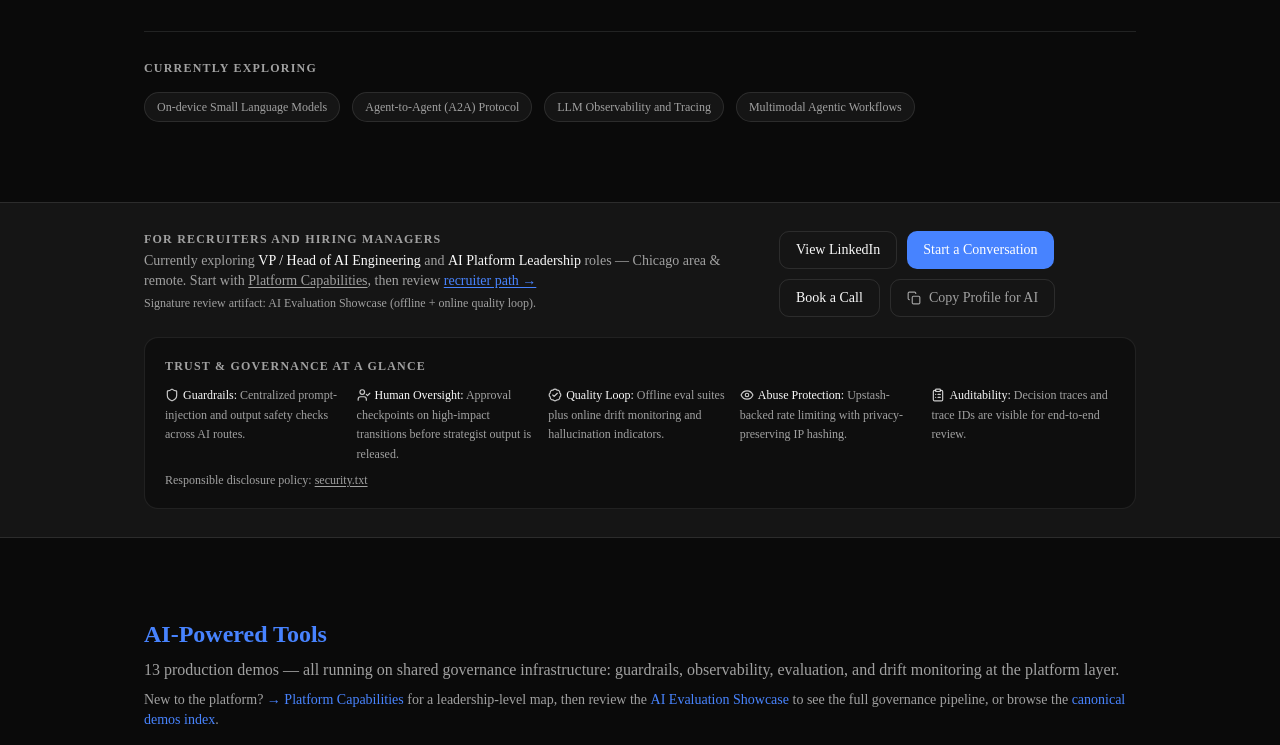
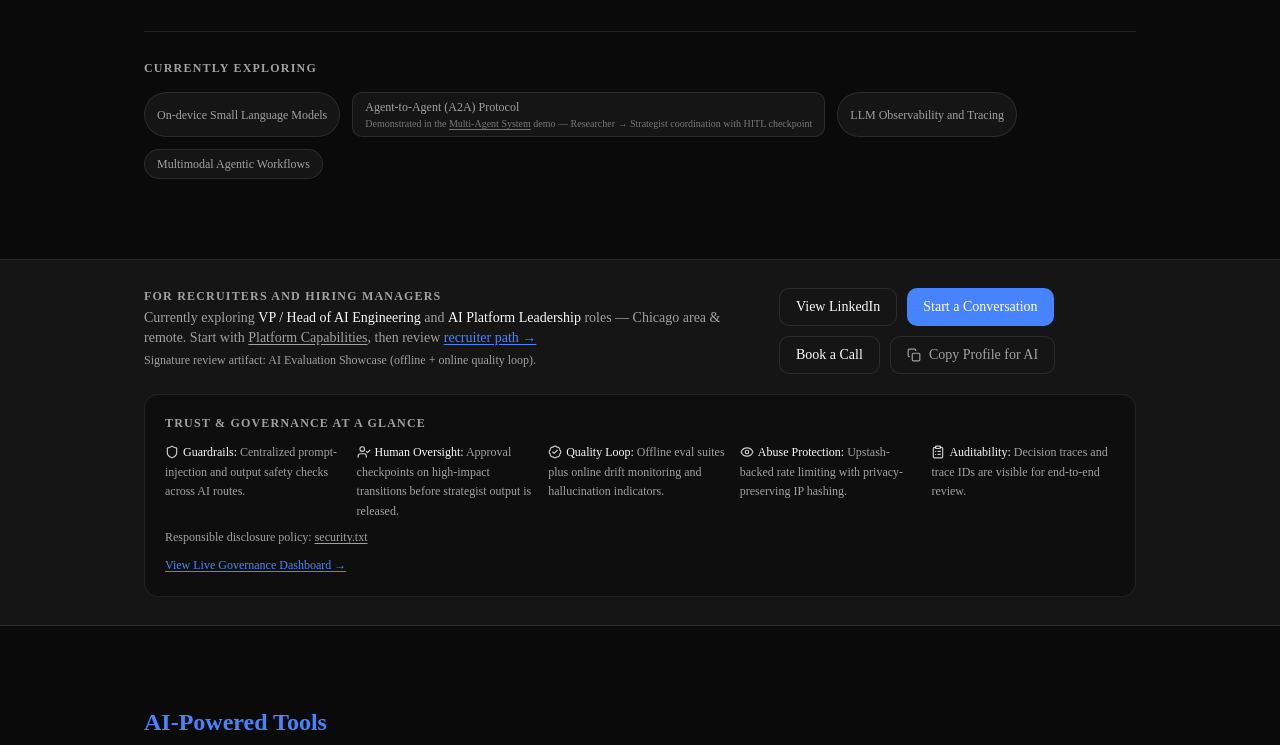
Before and after one commit to prasad-kavuri/prasad-portfolio, a Next.js app: page / in a window 1280 px wide. Shown: the part 1318-2063 px from the top of the page. Built offline with nearby package versions, Linux system fonts and the light colour scheme.

Commit message:
fix(nav,demos,robots): governance nav link, A2A descriptor, Groq error states, bot directives

```diff
--- a/src/app/demos/mcp-demo/page.tsx
+++ b/src/app/demos/mcp-demo/page.tsx
@@ -27,6 +27,7 @@ export default function MCPDemoPage() {
   const [query, setQuery] = useState<string>("");
   const [loading, setLoading] = useState(false);
   const [response, setResponse] = useState<MCPResponse | null>(null);
+  const [mcpError, setMcpError] = useState<string | null>(null);
   const [expandedToolIndex, setExpandedToolIndex] = useState<number | null>(null);
 
   const exampleQueries = [
@@ -41,6 +42,7 @@ export default function MCPDemoPage() {
 
     setLoading(true);
     setResponse(null);
+    setMcpError(null);
 
     try {
       const res = await fetch("/api/mcp-demo", {
@@ -54,8 +56,8 @@ export default function MCPDemoPage() {
       const data = (await res.json()) as MCPResponse;
       setResponse(data);
     } catch (error) {
-      console.error("Error:", error);
-      alert("Failed to run demo. Check console for details.");
+      console.error("[mcp-demo] fetch error:", error);
+      setMcpError(error instanceof Error ? error.message : "Failed to run demo");
     } finally {
       setLoading(false);
     }
@@ -159,6 +161,15 @@ export default function MCPDemoPage() {
             )}
           </Button>
         </Card>
+
+        {/* Groq error banner */}
+        {mcpError && (
+          <div className="rounded border border-yellow-400 bg-yellow-50 text-yellow-900 px-4 py-3 text-sm mb-6">
+            ⚠️ Live model unavailable — Groq API may be rate-limited or temporarily down.
+            The demo architecture and governance layer remain fully functional.
+            <a href="/governance" className="underline ml-1">View platform status →</a>
+          </div>
+        )}
 
         {/* Results Section */}
         {response && (
--- a/src/components/layout/Navbar.tsx
+++ b/src/components/layout/Navbar.tsx
@@ -8,6 +8,7 @@ const links = [
   { href: "#contact", label: "Contact" },
   { href: "/skills", label: "Skills" },
   { href: "/capabilities", label: "Capabilities" },
+  { href: "/governance", label: "Governance" },
   { href: "/certifications", label: "Certifications" },
   { href: "/for-recruiters", label: "For Recruiters" },
 ];
--- a/src/components/sections/Hero.tsx
+++ b/src/components/sections/Hero.tsx
@@ -165,9 +165,16 @@ export function Hero() {
               <span className="inline-flex items-center gap-2 rounded-full border border-border bg-muted/40 px-3 py-1.5 text-xs text-muted-foreground">
                 On-device Small Language Models
               </span>
-              <span className="inline-flex items-center gap-2 rounded-full border border-border bg-muted/40 px-3 py-1.5 text-xs text-muted-foreground">
-                Agent-to-Agent (A2A) Protocol
-              </span>
+              <div className="inline-flex flex-col rounded-lg border border-border bg-muted/40 px-3 py-1.5 text-xs text-muted-foreground">
+                <span className="flex items-center gap-2">Agent-to-Agent (A2A) Protocol</span>
+                <span className="mt-0.5 text-[10px] text-muted-foreground/70">
+                  Demonstrated in the{' '}
+                  <Link href="/demos/multi-agent" className="underline underline-offset-2 hover:text-foreground">
+                    Multi-Agent System
+                  </Link>
+                  {' '}demo — Researcher → Strategist coordination with HITL checkpoint
+                </span>
+              </div>
               <span className="inline-flex items-center gap-2 rounded-full border border-border bg-muted/40 px-3 py-1.5 text-xs text-muted-foreground">
                 LLM Observability and Tracing
               </span>
@@ -258,6 +265,13 @@ export function Hero() {
                 security.txt
               </a>
             </p>
+            <Link
+              href="/governance"
+              className="mt-3 inline-flex items-center gap-1 text-xs underline underline-offset-2 hover:no-underline"
+              style={{ color: 'var(--accent-brand)' }}
+            >
+              View Live Governance Dashboard →
+            </Link>
           </div>
         </div>
       </div>
```
Also changed, not shown: public/robots.txt.
